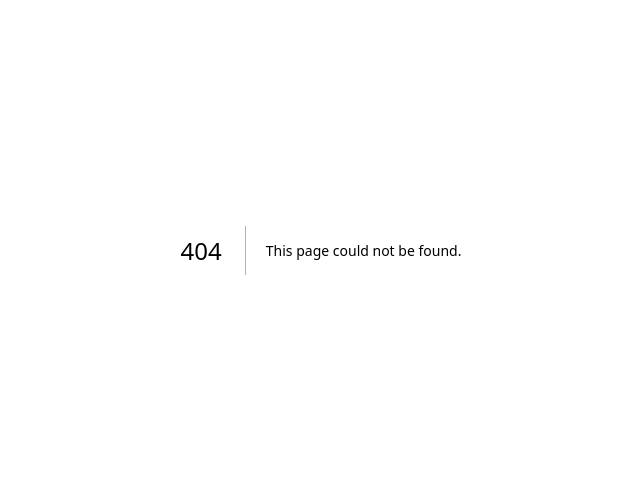
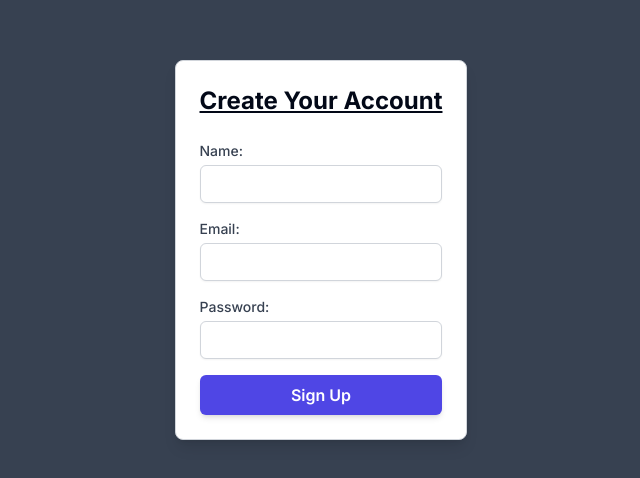
Before and after one commit to ArashFP/E-forum, a Next.js app: page /sign-up in a window 1280 px wide. Before the commit this address had no page. Shown: the part 150-628 px from the top of the page, without its empty margins (319-959 px from the left). Built offline with nearby package versions, Linux system fonts and the light colour scheme; no server answers.

Commit message:
creates signup

```diff
--- /dev/null
+++ b/app/sign-up/page.tsx
@@ -0,0 +1,98 @@
+"use client"
+
+import { useState } from 'react';
+import { useRouter } from 'next/navigation';
+import { createUserWithEmailAndPassword } from "firebase/auth";
+import { getFirestore, collection, addDoc } from "firebase/firestore";
+import { auth } from '@/firebase/config';
+import toast from 'react-hot-toast';
+
+const SignUpPage = () => {
+  const [error, setError] = useState<string | null>(null);
+  const [success, setSuccess] = useState(false);
+  const [email, setEmail] = useState("");
+  const [password, setPassword] = useState("");
+  const [name, setName] = useState("");
+  const router = useRouter();
+
+  const handleSignUp = async (email: string, password: string, name: string) => {
+    try {
+      const userCredentials = await createUserWithEmailAndPassword(auth, email, password);
+      const user = userCredentials.user;
+
+      // Add user to Firestore
+      const db = getFirestore();
+      await addDoc(collection(db, "users"), {
+        uid: user.uid,
+        name: name,
+        email: email,
+      });
+
+      setSuccess(true);
+      setError("");
+      toast.success("User created successfully");
+
+      setTimeout(() => {
+        router.push("/");
+      }, 2000); // 2-second delay
+
+    } catch (error: any) { //EXCEPTION! - error set to any to access .message
+      console.log(error);
+      setError(error.message || "An unexpected error occurred");
+    }
+  };
+
+  const handleSubmit = (e: React.FormEvent) => {
+    e.preventDefault();
+    handleSignUp(email, password, name);
+  };
+
+  return (
+    <main className="min-h-screen flex items-center justify-center bg-gray-700">
+      <div className="max-w-md mx-auto p-6 border border-gray-300 rounded-lg shadow-lg bg-white">
+        <h1 className="text-2xl font-bold text-center mb-6 underline">Create Your Account</h1>
+        {error && <p className="text-red-500 text-center">{error}</p>}
+        {success && <p className="text-green-500 text-center">User created successfully!</p>}
+        <form onSubmit={handleSubmit}>
+          <div className="mb-4">
+            <label htmlFor="name" className="block text-sm font-medium text-gray-700">Name:</label>
+            <input
+              type="text"
+              id="name"
+              value={name}
+              onChange={(e) => setName(e.target.value)}
+              className="mt-1 block w-full px-3 py-2 border border-gray-300 rounded-md shadow-sm focus:outline-none focus:ring-indigo-500 focus:border-indigo-500 sm:text-sm"
+              required
+            />
+          </div>
+          <div className="mb-4">
+            <label htmlFor="email" className="block text-sm font-medium text-gray-700">Email:</label>
+            <input
+              type="email"
+              id="email"
+              value={email}
+              onChange={(e) => setEmail(e.target.value)}
+              className="mt-1 block w-full px-3 py-2 border border-gray-300 rounded-md shadow-sm focus:outline-none focus:ring-indigo-500 focus:border-indigo-500 sm:text-sm"
+              required
+            />
+          </div>
+          <div className="mb-4">
+            <label htmlFor="password" className="block text-sm font-medium text-gray-700">Password:</label>
+            <input
+              type="password"
+              id="password"
+              value={password}
+              onChange={(e) => setPassword(e.target.value)}
+              className="mt-1 block w-full px-3 py-2 border border-gray-300 rounded-md shadow-sm focus:outline-none focus:ring-indigo-500 focus:border-indigo-500 sm:text-sm"
+              required
+            />
+          </div>
+          <button type="submit" className="w-full py-2 px-4 bg-indigo-600 text-white font-semibold rounded-md shadow-md hover:bg-indigo-700 focus:outline-none focus:ring-2 focus:ring-indigo-500 focus:ring-offset-2">
+            Sign Up
+          </button>
+        </form>
+      </div>
+    </main>
+  );
+};
+export default SignUpPage;
```
